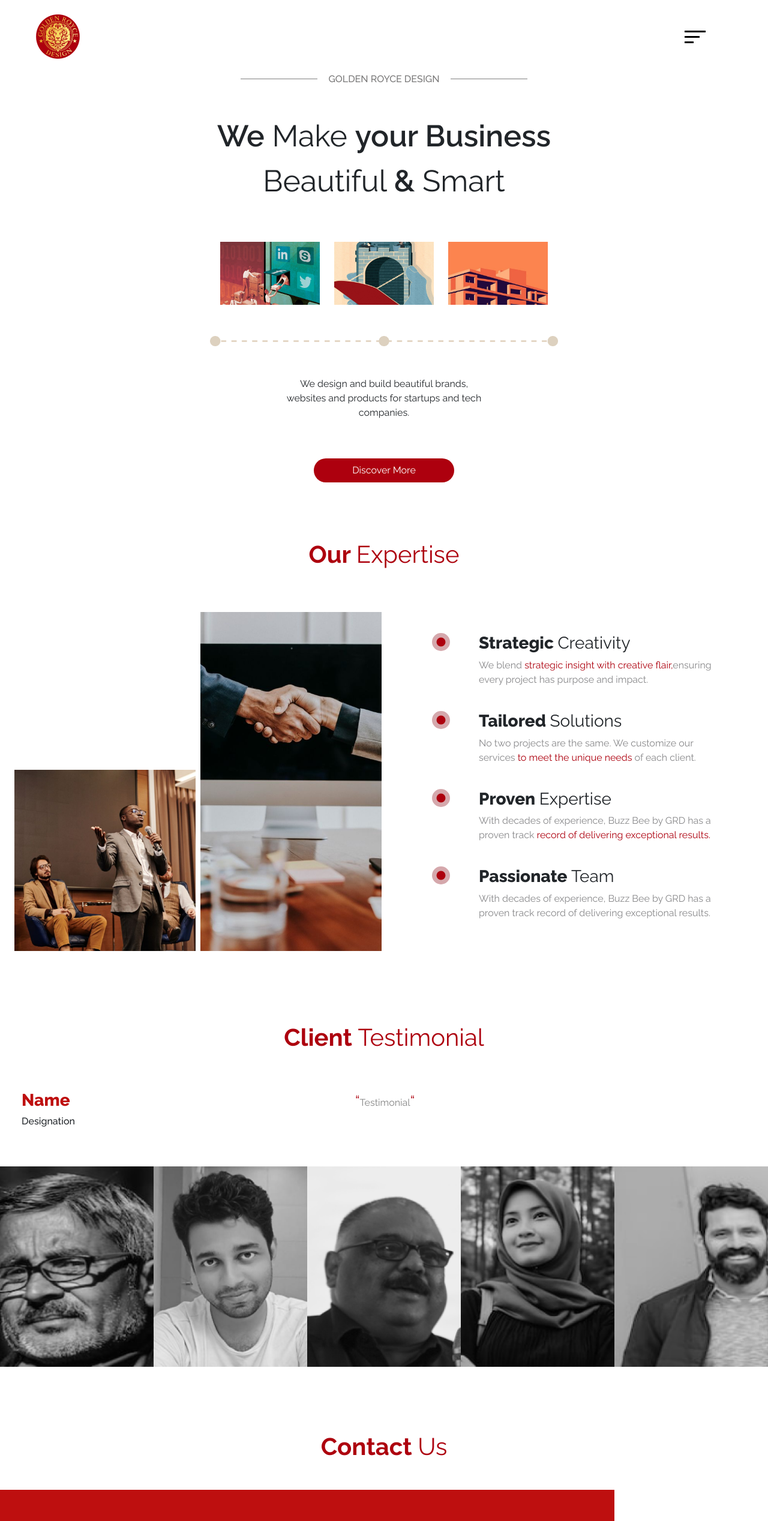
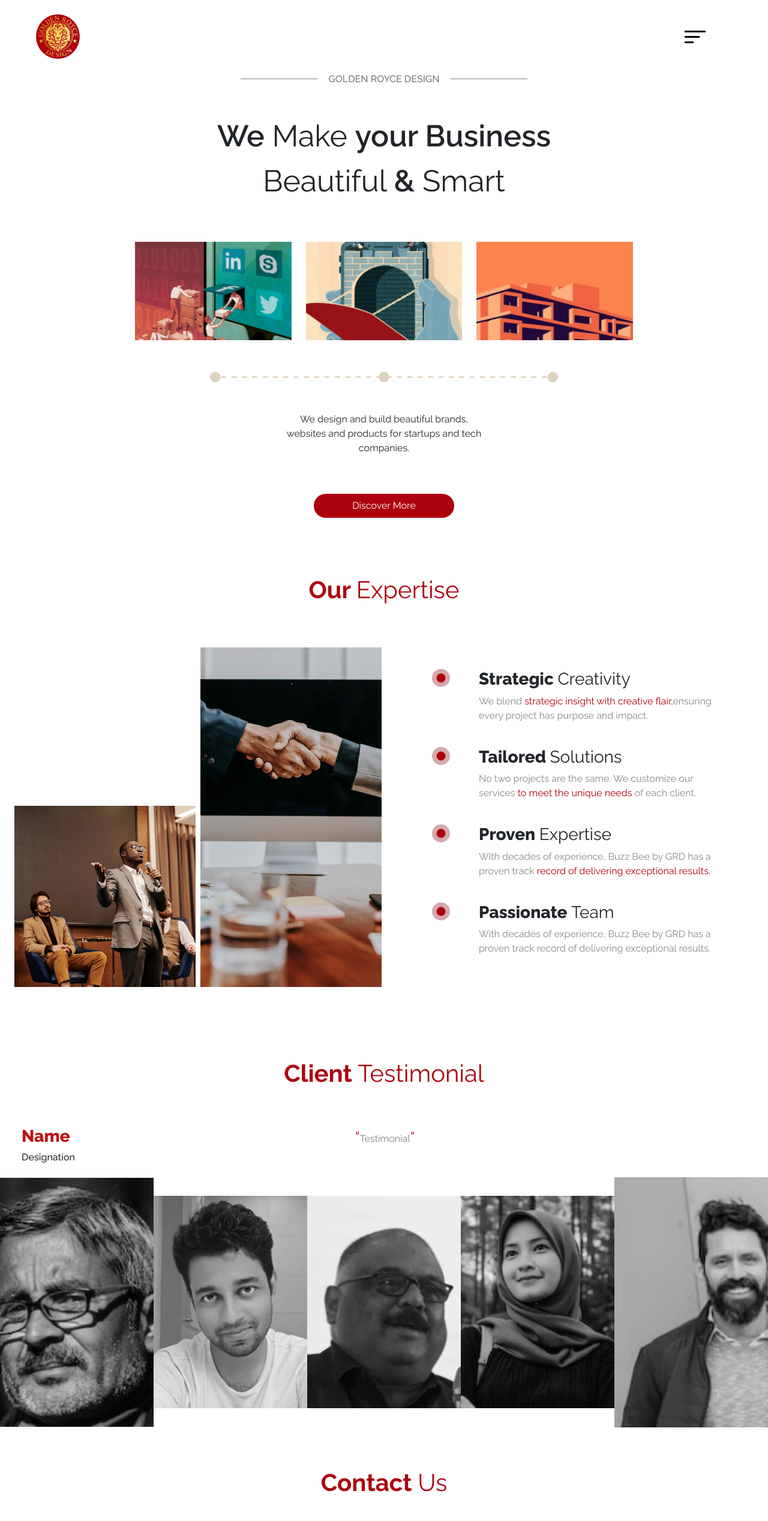
Before and after one commit to DivyaG7/Golden-Royce-Design, a React (Create React App) app: page / in a window 1280 px wide. Shown: the top 2535 px of the page at 60% size. Built offline with nearby package versions, Linux system fonts and the light colour scheme.

Commit message:
Initial commit

```diff
--- a/package.json
+++ b/package.json
@@ -14,6 +14,7 @@
     "react-router-dom": "^6.22.3",
     "react-scripts": "5.0.1",
     "react-transition-group": "^4.4.5",
+    "react-visibility-sensor": "^5.1.1",
     "uninstall": "^0.0.0",
     "web-vitals": "^2.1.4"
   },
--- a/src/components/IT/service2.jsx
+++ b/src/components/IT/service2.jsx
@@ -39,8 +39,8 @@ export const Service2 = () => {
                         </div>
                     </div>
                     <div className='col-md-12 col-lg-4'>
-                        <div className='d-flex justify-content-center align-items-center'>
-                            <img src={service2} alt='img' className='img-fluid' style={{ width: '70%' }} />
+                        <div className='d-flex justify-content-center align-items-center zoom-container'>
+                            <img src={service2} alt='img' className='img-fluid zoom-effect' style={{ width: '70%' }} />
                         </div>
                     </div>
                 </div>
--- a/src/components/home/home-component1.jsx
+++ b/src/components/home/home-component1.jsx
@@ -1,9 +1,18 @@
-import React from 'react'
+import React, { useState } from 'react'
 import '../home/home-component1.css'
 import home5 from '../../assets/home5.png'
 import home6 from '../../assets/home6.png'
+import VisibilitySensor from 'react-visibility-sensor';
+
 
 export const Expertise = () => {
+    const [isVisible1, setIsVisible1] = useState(false);
+
+
+    const handleChange1 = (visible) => {
+        setIsVisible1(visible);
+    };
+
     return (
         <div className='home-component1 mt-5 pt-5'>
             <div className='text-center mb-5'>
@@ -23,6 +32,8 @@ export const Expertise = () => {
                     </div>
 
                     <div className='col-md-6 sec-expertise'>
+                        <VisibilitySensor onChange={handleChange1} partialVisibility>
+                            <div className={isVisible1 ? 'slide-right-to-left' : ''}>
                                 <div className='row gap-4'>
                                     <div className='col-12 d-flex gap-5'>
                                         <div className=''>
@@ -33,7 +44,6 @@ export const Expertise = () => {
                                             <p style={{ color: '#88888A' }}>We blend <span style={{ color: '#AD000E' }}>strategic insight with creative flair,</span>
                                                 ensuring every project has purpose and impact.</p>
                                         </div>
-
                                     </div>
                                     <div className='col-12 d-flex gap-5'>
                                         <div className=''>
@@ -44,7 +54,6 @@ export const Expertise = () => {
                                             <p style={{ color: '#88888A' }}>No two projects are the same. We customize our
                                                 services <span style={{ color: '#AD000E' }}>to meet the unique needs</span> of each client.</p>
                                         </div>
-
                                     </div>
                                     <div className='col-12 d-flex gap-5'>
                                         <div className=''>
@@ -67,9 +76,10 @@ export const Expertise = () => {
                                                 a proven track record of delivering exceptional
                                                 results.</p>
                                         </div>
-
                                     </div>
                                 </div>
+                            </div>
+                        </VisibilitySensor>
                     </div>
                 </div>
             </div>
--- a/src/components/home/home-component2.css
+++ b/src/components/home/home-component2.css
@@ -21,11 +21,14 @@
     overflow: hidden;
 }
 
+
 .image-container img {
     width: 100%;
     height: 80%; /* Adjust the height as needed */
     transition: transform 0.3s ease-in-out;
 }
+
+
 
 /* .image-container:hover img {
     transform: scale(1.1);
@@ -37,7 +40,7 @@
     top: 1;
     left: 0;
     width: 100%;
-    height: 80%;
+    height: 85%;
     background-color: rgba(255, 0, 0, 0); /* Transparent red color */
     transition: background-color 0.3s ease-in-out;
 }
@@ -46,7 +49,6 @@
 .image-container:hover::after {
     background-color: rgb(190, 15, 15, 0.5); /* Semi-transparent red color */
 }
-
 
 
 #image-names {
@@ -74,3 +76,31 @@
 .testimonial .test-col{
     display: flex;
 }
+
+/* Animation */
+
+@keyframes scrollFromTop {
+    0% {
+      transform: translateY(-100%);
+    }
+    100% {
+      transform: translateY(0);
+    }
+  }
+
+  .animate-scroll {
+    animation: scrollFromTop 1s ease forwards;
+  }
+
+  @keyframes scrollFromBottom {
+    0% {
+      transform: translateY(100%);
+    }
+    100% {
+      transform: translateY(0);
+    }
+  }
+
+  .animate-scroll-from-bottom {
+    animation: scrollFromBottom 1s ease forwards;
+  }
--- a/src/components/home/home-component2.jsx
+++ b/src/components/home/home-component2.jsx
@@ -5,6 +5,7 @@ import client3 from '../../assets/client3.png'
 import client4 from '../../assets/client4.png'
 import client5 from '../../assets/client5.png'
 import '../home/home-component2.css'
+import VisibilitySensor from 'react-visibility-sensor';
 
 export const Testimonial = () => {
     const [clientInfo, setClientInfo] = useState({ name: 'Name', designation: 'Designation', text: 'Testimonial' });
@@ -15,6 +16,13 @@ export const Testimonial = () => {
 
     const clearClientInfo = () => {
         setClientInfo({ name: 'Name', designation: 'Designation', text: 'Testimonial' });
+    };
+
+    const [isVisible1, setIsVisible1] = useState(false);
+
+
+    const handleChange1 = (visible) => {
+        setIsVisible1(visible);
     };
 
 
@@ -42,19 +50,39 @@ export const Testimonial = () => {
 
                     <div className='d-flex justify-content-center' style={{ width: '100%' }}>
                         <div className="image-container" onMouseOver={() => displayClientInfo('Gopinath', 'CEO - MediTech', "GRD played a pivotal role in launching our startup's online presence. Their design team crafted a stunning website that perfectly captured our brand's essence.")} onMouseOut={clearClientInfo}>
-                            < img src={client1} alt="Img 1" className="image" />
+                            <VisibilitySensor onChange={handleChange1} partialVisibility>
+                                <div className={isVisible1 ? 'animate-scroll' : ''}>
+                                    <img src={client1} alt="Img 1" className="image"/>
+                                </div>
+                            </VisibilitySensor>
                         </div>
                         <div className="image-container" onMouseOver={() => displayClientInfo('Aravinshakrishnan', 'VISUAL DESIGNER - Infosys', "GRD IT solutions optimized our checkout process, ensuring secure transactions. It's clear that their expertise lies in marrying design with technology")} onMouseOut={clearClientInfo}>
-                            <img src={client2} alt="Img 2" className="image" />
+                            <VisibilitySensor onChange={handleChange1} partialVisibility>
+                                <div className={isVisible1 ? 'animate-scroll-from-bottom' : ''} >
+                                    <img src={client2} alt="Img 2" className="image" />
+                                </div>
+                            </VisibilitySensor>
                         </div>
                         <div className="image-container" onMouseOver={() => displayClientInfo('Guna', 'FOUNDER - Good Life', "Thanks to the exceptional expertise of their hacking IT service, our company's cybersecurity has been fortified beyond expectations.")} onMouseOut={clearClientInfo}>
-                            <img src={client3} alt="Img 3" className="image" />
+                            <VisibilitySensor onChange={handleChange1} partialVisibility>
+                                <div className={isVisible1 ? 'animate-scroll' : ''} >
+                                    <img src={client3} alt="Img 3" className="image" />
+                                </div>
+                            </VisibilitySensor>
                         </div>
                         <div className="image-container" onMouseOver={() => displayClientInfo('Sherene', 'PRO - Ranger', "Partnering with GRD was a game-changer for our company. Their design team breathed new life into our branding, giving it a modern and appealing look.")} onMouseOut={clearClientInfo}>
-                            <img src={client4} alt="Img 4" className="image" />
+                            <VisibilitySensor onChange={handleChange1} partialVisibility>
+                                <div className={isVisible1 ? 'animate-scroll-from-bottom' : ''} >
+                                    <img src={client4} alt="Img 4" className="image" />
+                                </div>
+                            </VisibilitySensor>
                         </div>
                         <div className="image-container" onMouseOver={() => displayClientInfo('Rithish', 'FOUNDER - FarmVilla', "GRD played a pivotal role in launching our startup's online presence. Their design team crafted a stunning website that perfectly captured our brand's essence.")} onMouseOut={clearClientInfo}>
-                            <img src={client5} alt="Img 5" className="image" />
+                            <VisibilitySensor onChange={handleChange1} partialVisibility>
+                                <div className={isVisible1 ? 'animate-scroll' : ''} >
+                                    <img src={client5} alt="Img 5" className="" />
+                                </div>
+                            </VisibilitySensor>
                         </div>
                     </div>
                 </div>
--- a/src/pages/Home.css
+++ b/src/pages/Home.css
@@ -84,3 +84,74 @@ h6 {
     border-radius: 30px;
     padding: .5rem 4rem;
 }
+
+/* Animation */
+
+@keyframes slideIn {
+    0% {
+      transform: translateX(-100%);
+      opacity: 0;
+    }
+    100% {
+      transform: translateX(0);
+      opacity: 1;
+    }
+  }
+
+  .animate-slide {
+    animation: slideIn 2s forwards;
+  }
+
+  /* image animation */
+
+  @keyframes scrollFromTop {
+    0% {
+      transform: translateY(-200%);
+    }
+    100% {
+      transform: translateY(0);
+    }
+  }
+
+  .animate-scroll {
+    animation: scrollFromTop 1s ease forwards;
+  }
+
+  @keyframes scrollFromBottom {
+    0% {
+      transform: translateY(200%);
+    }
+    100% {
+      transform: translateY(0);
+    }
+  }
+
+  .animate-scroll-from-bottom {
+    animation: scrollFromBottom 1s ease forwards;
+  }
+
+  @keyframes scrollFromBottom1 {
+    0% {
+      transform: translateY(200%);
+    }
+    100% {
+      transform: translateY(0);
+    }
+  }
+
+  .animate-scroll-from-bottom1 {
+    animation: scrollFromBottom1 1.5s ease forwards;
+  }
+
+  @keyframes scrollFromBottom2 {
+    0% {
+      transform: translateY(200%);
+    }
+    100% {
+      transform: translateY(0);
+    }
+  }
+
+  .animate-scroll-from-bottom2 {
+    animation: scrollFromBottom2 2s ease forwards;
+  }
--- a/src/pages/Home.jsx
+++ b/src/pages/Home.jsx
@@ -1,4 +1,4 @@
-import React from 'react'
+import React, { useState } from 'react'
 // import { Navbar } from '../components/navbar'
 import '../pages/Home.css'
 import home1 from '../assets/home1.png'
@@ -8,9 +8,32 @@ import home4 from '../assets/home4.png'
 import { Expertise } from '../components/home/home-component1'
 import { Testimonial } from '../components/home/home-component2'
 import { Contact } from '../components/home/home-component3'
+import VisibilitySensor from 'react-visibility-sensor';
+
 
 
 export const Home = () => {
+    const [isVisible1, setIsVisible1] = useState(false);
+    const [isVisible2, setIsVisible2] = useState(false);
+    const [isVisible3, setIsVisible3] = useState(false);
+    const [isVisible4, setIsVisible4] = useState(false);
+
+    const handleChange1 = (visible) => {
+        setIsVisible1(visible);
+    };
+
+    const handleChange2 = (visible) => {
+        setIsVisible2(visible);
+    };
+
+    const handleChange3 = (visible) => {
+        setIsVisible3(visible);
+    };
+
+    const handleChange4 = (visible) => {
+        setIsVisible4(visible);
+    };
+
     return (
         <>
             <div className='home'>
@@ -24,25 +47,44 @@ export const Home = () => {
                     <div className='hr ms-2'></div>
                 </div>
 
-                <div className='mt-5 head-business'>
-                    <p><span>We</span> Make <span>your Business</span> Beautiful <span>&</span> Smart</p>
-                </div>
+                <VisibilitySensor onChange={handleChange4} partialVisibility>
+                    <div className={isVisible4 ? 'animate-slide' : ''}>
+                        <div className='mt-5 head-business'>
+                            <p className="animate-slide"><span>We</span> Make <span>your Business</span> Beautiful <span>&</span> Smart</p>
+                        </div >
+                    </div>
+                </VisibilitySensor>
 
                 <div className='row justify-content-center mt-5 home-img'>
-                    <div className='col-md-8 col-12 d-flex justify-content-center gap-4'>
-                        <img src={home1} alt='img' className='image img-fluid' />
-                        <img src={home2} alt='img' className='image img-fluid' />
-                        <img src={home3} alt='img' className='image img-fluid' />
+                    <div className='col-md-8 col-12 d-flex justify-content-center gap-4' >
+                        <VisibilitySensor onChange={handleChange1} partialVisibility>
+                            <div className={isVisible1 ? 'animate-scroll-from-bottom' : ''}>
+                                <img src={home1} alt='img' className='img-fluid' />
+                            </div>
+                        </VisibilitySensor>
+
+                        <VisibilitySensor onChange={handleChange2} partialVisibility>
+                            <div className={isVisible2 ? 'animate-scroll' : ''}>
+                                <img src={home2} alt='img' className='img-fluid' />
+                            </div>
+                        </VisibilitySensor>
+
+                        <VisibilitySensor onChange={handleChange3} partialVisibility>
+                            <div className={isVisible3 ? 'animate-scroll-from-bottom' : ''}>
+                                <img src={home3} alt='img' className='img-fluid' />
+                            </div>
+                        </VisibilitySensor>
+
                     </div>
                     <div className='col-8 dot-img mt-5'>
                         <img src={home4} alt='img' className='img-fluid' />
                     </div>
                     <div className='col-8 mt-5 home-p'>
-                        <p>We design and build beautiful brands, websites and products for startups and tech companies.</p>
-                        <button className='mt-5'>Discover More</button>
+                        <p className='animate-scroll-from-bottom1'>We design and build beautiful brands, websites and products for startups and tech companies.</p>
+                        <button className='mt-5 animate-scroll-from-bottom2'>Discover More</button>
                     </div>
                 </div>
-            </section>
+            </section >
 
             <section>
                 <Expertise />
```
Also changed, not shown: src/components/IT/service2.css (+12 -0 lines), src/components/home/home-component1.css (+15 -0 lines), 1 other file (tests, documents, lock files or other folders). Lines whose indentation alone changed are shown as unchanged.
